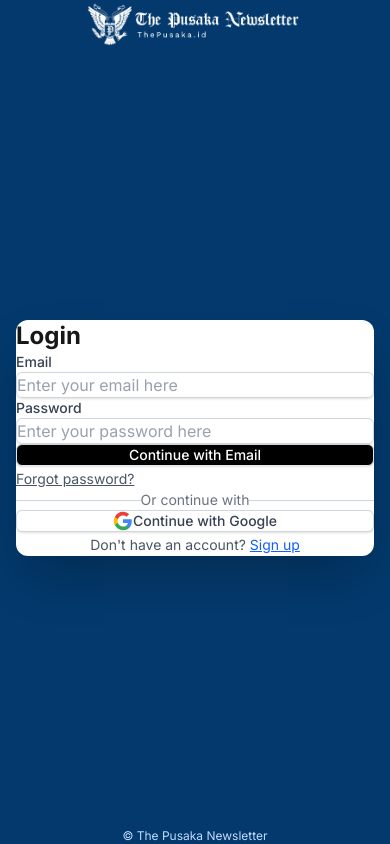
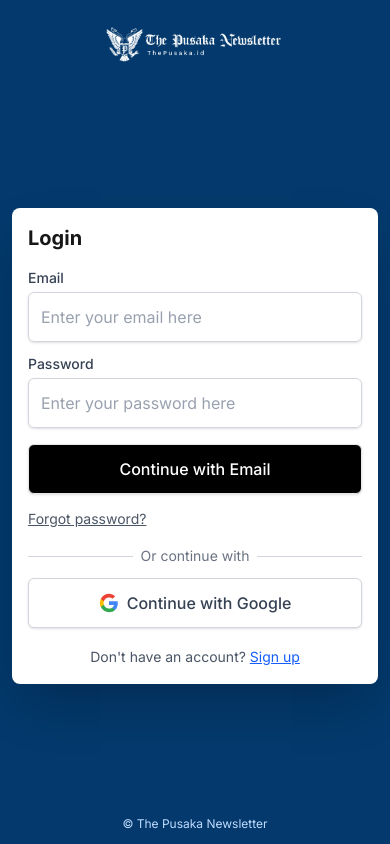
Before and after one commit to auliyaahst/pusaka-newsletter, a Next.js app: page /login in a window 390 px wide. Built offline with nearby package versions, Linux system fonts and the light colour scheme.

Commit message:
css phone screen size

```diff
--- a/src/app/globals.css
+++ b/src/app/globals.css
@@ -1,34 +1,7 @@
 @import "tailwindcss";
 
-/* Mobile Full Screen Setup */
-* {
-  box-sizing: border-box;
-}
-
-html, body {
-  height: 100%;
-  width: 100%;
-  margin: 0;
-  padding: 0;
-  -webkit-text-size-adjust: 100%;
-  -ms-text-size-adjust: 100%;
-  overflow-x: hidden;
-  /* Fix for iOS Safari */
-  -webkit-overflow-scrolling: touch;
-  /* Prevent zoom on double-tap */
-  touch-action: manipulation;
-}
-
-html {
-  -webkit-tap-highlight-color: transparent;
-  /* iOS Safari viewport fix */
-  height: -webkit-fill-available;
-}
-
-body {
-  /* iOS Safari viewport fix */
-  min-height: -webkit-fill-available;
-}
+/* Peter Font Family */
+@font-face {@import "tailwindcss";
 
 /* Peter Font Family */
 @font-face {
@@ -90,12 +63,6 @@ body {
 
   /* Shadow */
   --shadow-card: 0 25px 50px -12px rgba(0, 0, 0, 0.25);
-
-  /* Mobile Safe Area */
-  --safe-area-inset-top: env(safe-area-inset-top, 0px);
-  --safe-area-inset-right: env(safe-area-inset-right, 0px);
-  --safe-area-inset-bottom: env(safe-area-inset-bottom, 0px);
-  --safe-area-inset-left: env(safe-area-inset-left, 0px);
 }
 
 @layer base {
@@ -116,7 +83,6 @@ body {
   font-family: Arial, Helvetica, sans-serif;
 }
 
-@font-face {
   font-family: 'Peter';
   src: url('/fonts/Peter-Test-Regular-BF641a642fd8f5a.woff') format('woff');
   font-weight: 400;
@@ -244,94 +210,6 @@ body {
 
 .article-content ol li {
   list-style-type: decimal;
-}
-
-/* Image Styles for Published Articles */
-.article-content img[style*="float: left"],
-.article-content .editor-image[style*="float: left"] {
-  float: left;
-  margin: 0 16px 0 0; /* No bottom margin for tight caption */
-  clear: left;
-}
-
-.article-content img[style*="float: right"],
-.article-content .editor-image[style*="float: right"] {
-  float: right;
-  margin: 0 0 0 16px; /* No bottom margin for tight caption */
-  clear: right;
-}
-
-/* Caption Box Styles - Matching screenshot with border box */
-.article-content .caption-box {
-  background: transparent;
-  border: none;
-  padding: 10px 14px;
-  margin: 0 0 12px 0; /* No top margin for tight connection to image */
-  font-size: 0.95em;
-  line-height: 1.6;
-  color: #666;
-  font-family: 'Peter Test', Arial, sans-serif;
-  font-weight: 400;
-  border-radius: 2px;
-  display: block;
-  width: fit-content;
-  max-width: 100%;
-}
-
-/* Float support for caption boxes - follow image float without clearing */
-.article-content .caption-box[data-float="left"] {
-  float: left;
-  margin-right: 16px;
-  clear: none; /* Don't clear, stay with the image */
-}
-
-.article-content .caption-box[data-float="right"] {
-  float: right;
-  margin-left: 16px;
-  clear: none; /* Don't clear, stay with the image */
-}
-
-.article-content .caption-box[data-float="none"] {
-  float: none;
-  clear: both;
-  margin-left: 0;
-  margin-right: 0;
-}
-
-/* Figure Group for Published Articles */
-.article-content .figure-group {
-  display: inline-block;
-  vertical-align: top;
-  margin: 0 0 16px 0;
-  width: auto;
-  max-width: 100%;
-}
-
-.article-content .figure-group[data-float="left"],
-.article-content .figure-group[style*="float: left"] {
-  float: left;
-  margin-right: 16px;
-}
-
-.article-content .figure-group[data-float="right"],
-.article-content .figure-group[style*="float: right"] {
-  float: right;
-  margin-left: 16px;
-}
-
-.article-content .figure-group[data-float="none"] {
-  float: none;
-  margin-left: 0;
-  margin-right: 0;
-}
-
-/* Ensure image and caption inside figure-group don't float independently */
-.article-content .figure-group > .editor-image,
-.article-content .figure-group > .caption-box,
-.article-content .figure-group > img {
-  display: block;
-  margin: 0;
-  float: none !important;
 }
 
 /* Table Styles for Published Articles */
@@ -578,129 +456,3 @@ body {
 .image-align-button.active:hover {
   background: #bfdbfe;
 }
-
-/* Ensure full screen on mobile */
-@media screen and (max-width: 768px) {
-  * {
-    margin: 0;
-    padding: 0;
-    box-sizing: border-box;
-  }
-
-  html {
-    height: 100%;
-    width: 100vw;
-    overflow-x: hidden;
-    /* iOS Safari specific */
-    height: -webkit-fill-available;
-  }
-
-  body {
-    margin: 0 !important;
-    padding: 0 !important;
-    width: 100vw !important;
-    min-height: 100vh !important;
-    min-height: -webkit-fill-available !important;
-    overflow-x: hidden !important;
-    position: relative;
-  }
-
-  /* Ensure container elements don't add unwanted spacing */
-  .min-h-screen {
-    min-height: 100vh !important;
-    min-height: -webkit-fill-available !important;
-  }
-
-  /* Remove default browser margins/padding that could cause gaps */
-  #__next, #root, [data-nextjs-scroll-focus-boundary] {
-    height: 100%;
-    overflow-x: hidden;
-  }
-
-  /* Prevent zoom on input focus */
-  input, textarea, select {
-    font-size: 16px !important;
-  }
-}
-
-/* iOS Safari specific fixes */
-@supports (-webkit-touch-callout: none) {
-  html {
-    height: -webkit-fill-available;
-  }
-
-  .min-h-screen {
-    min-height: -webkit-fill-available;
-  }
-}
-
-/* Touch and mobile optimizations */
-@media (hover: none) and (pointer: coarse) {
-  /* Increase touch targets on mobile */
-  button, a, input, select {
-    min-height: 44px;
-    min-width: 44px;
-  }
-}
-
-/* Prevent horizontal scroll */
-.overflow-x-hidden {
-  overflow-x: hidden !important;
-}
-
-/* Mobile-optimized full screen container */
-.mobile-full-screen {
-  width: 100vw;
-  min-height: 100vh;
-  min-height: -webkit-fill-available;
-  margin: 0;
-  padding: 0;
-  overflow-x: hidden;
-}
-
-@media screen and (max-width: 768px) {
-  .mobile-full-screen {
-    position: relative;
-    left: 50%;
-    right: 50%;
-    margin-left: -50vw;
-    margin-right: -50vw;
-    width: 100vw;
-  }
-}
-
-/* Fix for authentication pages */
-@media screen and (max-width: 768px) {
-  .auth-container {
-    padding-left: 0 !important;
-    padding-right: 0 !important;
-    margin-left: 0 !important;
-    margin-right: 0 !important;
-  }
-
-  .auth-card {
-    margin-left: 1rem !important;
-    margin-right: 1rem !important;
-  }
-
-  /* Ensure no browser default margins affect layout */
-  body, html {
-    margin: 0 !important;
-    padding: 0 !important;
-    width: 100% !important;
-    max-width: 100% !important;
-  }
-
-  /* Fix for containers that might add unwanted spacing */
-  .container, .mx-auto {
-    max-width: 100% !important;
-    padding-left: 0 !important;
-    padding-right: 0 !important;
-  }
-
-  /* Ensure full width for main page containers */
-  main, section, div[class*="min-h-screen"] {
-    max-width: 100% !important;
-    overflow-x: hidden !important;
-  }
-}
--- a/src/app/login/page.tsx
+++ b/src/app/login/page.tsx
@@ -130,23 +130,23 @@ function LoginPageContent() {
 
   return (
     <div className="mobile-full-screen min-h-screen flex flex-col overflow-hidden" style={{ backgroundColor: 'var(--accent-blue)' }}>
-      <div className="w-full py-4 sm:py-6 px-4 sm:px-8 flex justify-center items-center" style={{ backgroundColor: 'var(--accent-blue)' }}>
+      <div className="w-full py-6 sm:py-8 px-4 sm:px-8 flex justify-center items-center" style={{ backgroundColor: 'var(--accent-blue)' }}>
         <Image
           src="/logo_title.svg"
           alt="The Pusaka Newsletter"
           width={150}
           height={96}
-          className="h-12 sm:h-14 md:h-16 lg:h-20 w-auto"
+          className="h-10 sm:h-12 md:h-14 lg:h-16 w-auto"
           style={{ filter: 'brightness(0) invert(1)' }}
         />
       </div>
 
-      <div className="flex-1 flex items-center justify-center auth-container px-4 sm:px-6 lg:px-8 py-4">
-        <div className="w-full max-w-md auth-card space-y-8">
+      <div className="flex-1 flex items-center justify-center auth-container px-3 sm:px-6 lg:px-8 py-2 sm:py-4">
+        <div className="w-full max-w-sm sm:max-w-md auth-card">
           <div style={{
               backgroundColor: 'var(--primary-light)',
               boxShadow: 'var(--shadow-card)'
-            }} className="rounded-xl p-8">
+            }} className="rounded-lg sm:rounded-xl p-4 sm:p-6 lg:p-8">
 
             {showOTPVerification ? (
               <OTPVerification
@@ -158,21 +158,21 @@ function LoginPageContent() {
               />
             ) : (
               <>
-                <h2 style={{ color: 'var(--text-primary)' }} className="text-2xl font-bold mb-6">Login</h2>
+                <h2 style={{ color: 'var(--text-primary)' }} className="text-xl sm:text-2xl font-bold mb-4 sm:mb-6">Login</h2>
 
                 {success && (
-                  <div className="mb-4 p-3 bg-green-100 border border-green-400 text-green-700 rounded">
+                  <div className="mb-3 sm:mb-4 p-2 sm:p-3 bg-green-100 border border-green-400 text-green-700 rounded text-sm">
                     {success}
                   </div>
                 )}
 
                 {error && (
-                  <div className="mb-4 p-3 bg-red-100 border border-red-400 text-red-700 rounded">
+                  <div className="mb-3 sm:mb-4 p-2 sm:p-3 bg-red-100 border border-red-400 text-red-700 rounded text-sm">
                     {error}
                   </div>
                 )}
 
-                <form onSubmit={handleSubmit} className="space-y-4">
+                <form onSubmit={handleSubmit} className="space-y-3 sm:space-y-4">
                   <div>
                     <label htmlFor="email" className="block text-sm font-medium text-gray-700 mb-1">
                       Email
@@ -184,7 +184,7 @@ function LoginPageContent() {
                       onChange={(e) => setEmail(e.target.value)}
                       required
                       disabled={isLoading}
-                      className="w-full px-3 py-2 text-gray-500 border border-gray-300 rounded-md shadow-sm placeholder-gray-400 focus:outline-none focus:ring-2 focus:ring-blue-500 focus:border-blue-500 disabled:bg-gray-100 disabled:cursor-not-allowed"
+                      className="w-full px-3 py-3 sm:py-2 text-gray-500 border border-gray-300 rounded-md shadow-sm placeholder-gray-400 focus:outline-none focus:ring-2 focus:ring-blue-500 focus:border-blue-500 disabled:bg-gray-100 disabled:cursor-not-allowed text-base sm:text-sm"
                       placeholder="Enter your email here"
                     />
                   </div>
@@ -200,7 +200,7 @@ function LoginPageContent() {
                       onChange={(e) => setPassword(e.target.value)}
                       required
                       disabled={isLoading}
-                      className="w-full px-3 py-2 text-gray-500 border border-gray-300 rounded-md shadow-sm placeholder-gray-400 focus:outline-none focus:ring-2 focus:ring-blue-500 focus:border-blue-500 disabled:bg-gray-100 disabled:cursor-not-allowed"
+                      className="w-full px-3 py-3 sm:py-2 text-gray-500 border border-gray-300 rounded-md shadow-sm placeholder-gray-400 focus:outline-none focus:ring-2 focus:ring-blue-500 focus:border-blue-500 disabled:bg-gray-100 disabled:cursor-not-allowed text-base sm:text-sm"
                       placeholder="Enter your password here"
                     />
                   </div>
@@ -213,19 +213,19 @@ function LoginPageContent() {
                       color: 'var(--text-white)',
                       borderColor: 'var(--border-light)'
                     }}
-                    className="w-full flex justify-center py-2 px-4 border rounded-md shadow-sm text-sm font-medium hover:opacity-90 focus:outline-none focus:ring-2 focus:ring-offset-2 disabled:opacity-50 disabled:cursor-not-allowed"
+                    className="w-full flex justify-center py-3 sm:py-2 px-4 border rounded-md shadow-sm text-base sm:text-sm font-medium hover:opacity-90 focus:outline-none focus:ring-2 focus:ring-offset-2 disabled:opacity-50 disabled:cursor-not-allowed mt-4 sm:mt-0"
                   >
                     {isLoading ? 'Logging in...' : 'Continue with Email'}
                   </button>
                 </form>
 
-                <div className="mt-4">
+                <div className="mt-3 sm:mt-4">
                   <Link href="/forgot-password" className="text-sm text-gray-600 hover:text-gray-900 underline">
                     Forgot password?
                   </Link>
                 </div>
 
-                <div className="mt-6">
+                <div className="mt-4 sm:mt-6">
                   <div className="relative">
                     <div className="absolute inset-0 flex items-center">
                       <div className="w-full border-t border-gray-300" />
@@ -239,7 +239,7 @@ function LoginPageContent() {
                 <button
                   onClick={handleGoogleSignIn}
                   disabled={isLoading}
-                  className="mt-4 w-full flex justify-center items-center px-4 py-2 border border-gray-300 rounded-md shadow-sm bg-white text-sm font-medium text-gray-700 hover:bg-gray-50 focus:outline-none focus:ring-2 focus:ring-offset-2 focus:ring-blue-500 disabled:opacity-50 disabled:cursor-not-allowed"
+                  className="mt-3 sm:mt-4 w-full flex justify-center items-center px-4 py-3 sm:py-2 border border-gray-300 rounded-md shadow-sm bg-white text-base sm:text-sm font-medium text-gray-700 hover:bg-gray-50 focus:outline-none focus:ring-2 focus:ring-offset-2 focus:ring-blue-500 disabled:opacity-50 disabled:cursor-not-allowed"
                 >
                   <svg className="w-5 h-5 mr-2" viewBox="0 0 24 24">
                     <path fill="#4285F4" d="M22.56 12.25c0-.78-.07-1.53-.2-2.25H12v4.26h5.92c-.26 1.37-1.04 2.53-2.21 3.31v2.77h3.57c2.08-1.92 3.28-4.74 3.28-8.09z"/>
@@ -250,12 +250,7 @@ function LoginPageContent() {
                   Continue with Google
                 </button>
 
-                <div className="mt-6 text-center space-y-2">
-                  {/* <div>
-                    <Link href="/forgot-password" className="text-sm text-blue-600 hover:text-blue-800 underline">
-                      Forgot your password?
-                    </Link>
-                  </div> */}
+                <div className="mt-4 sm:mt-6 text-center">
                   <div>
                     <span className="text-sm text-gray-600">Don&apos;t have an account? </span>
                     <Link href="/register" className="text-sm text-blue-600 hover:text-blue-800 underline">
@@ -269,7 +264,7 @@ function LoginPageContent() {
         </div>
       </div>
 
-      <div className="text-center py-2 px-4">
+      <div className="text-center py-3 px-4">
         <p className="text-blue-200 text-xs sm:text-sm">© The Pusaka Newsletter</p>
       </div>
     </div>
```
